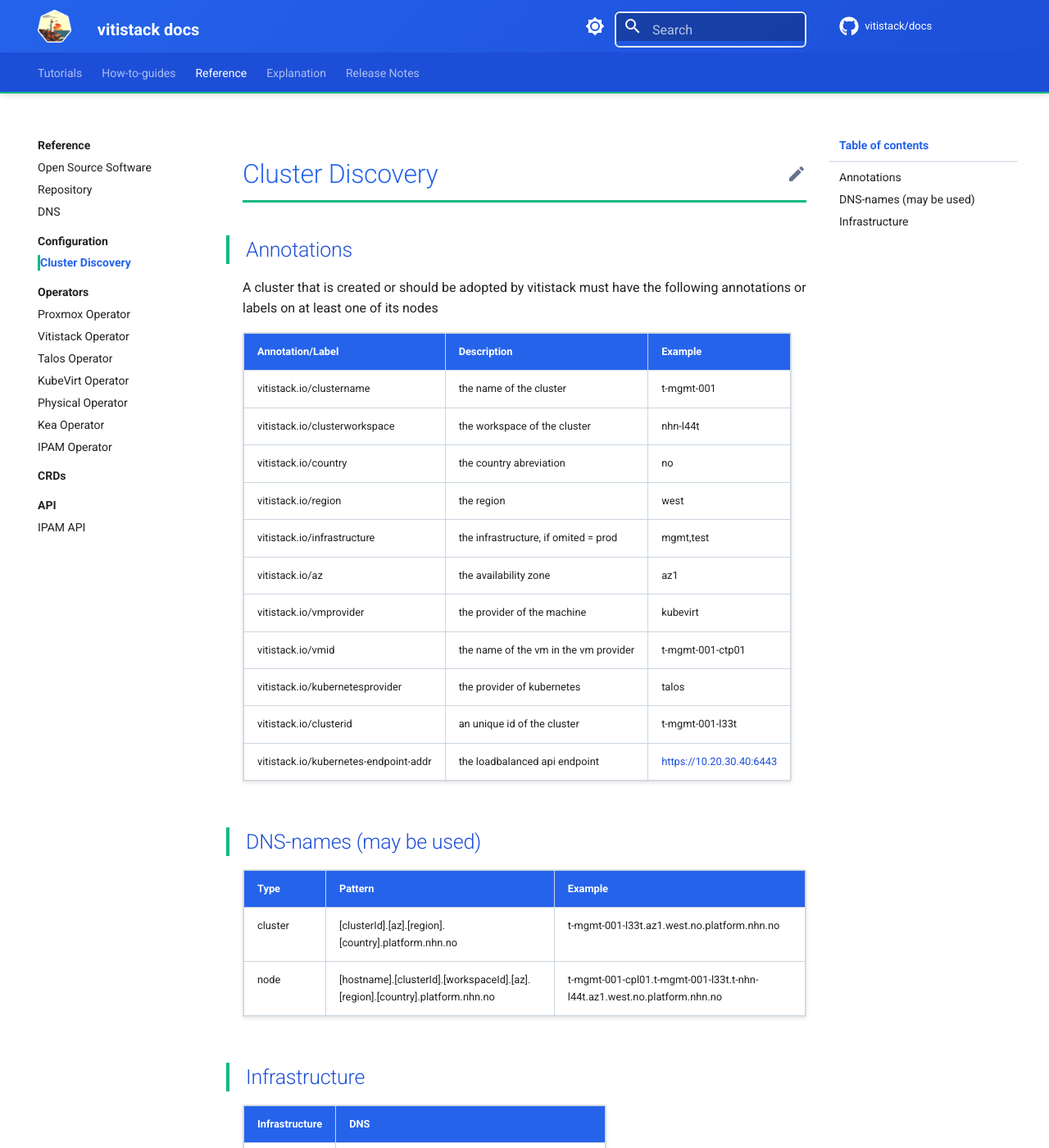
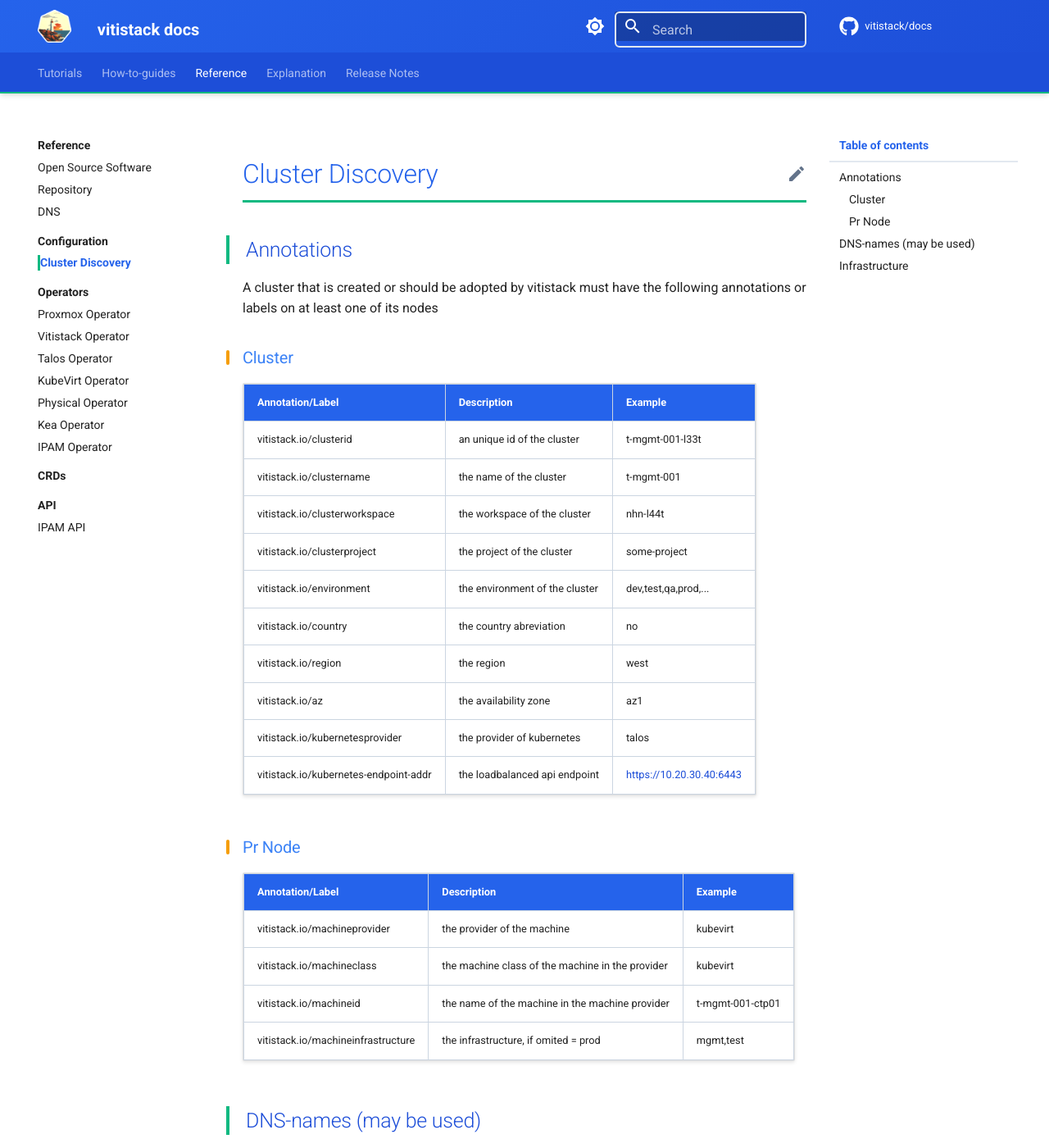
Before and after one commit to vitistack/docs, an MkDocs documentation site: the page built from docs/reference/configuration/clusterdiscovery.md, in a window 1280 px wide and 1400 px high. Shown: the whole window at 82% size. Built offline with MkDocs 1.6.1 and Material for MkDocs 9.7.7, drawn with Linux system fonts in a browser that asks for light colours; comment, search, counter and statistics services are not loaded.

Commit message:
Update clusterdiscovery.md

```diff
--- a/docs/reference/configuration/clusterdiscovery.md
+++ b/docs/reference/configuration/clusterdiscovery.md
@@ -5,19 +5,29 @@
 
 A cluster that is created or should be adopted by vitistack must have the following annotations or labels on at least one of its nodes
 
+###Cluster
+
 | Annotation/Label | Description | Example |
 |---|---|---|
+|vitistack.io/clusterid|an unique id of the cluster|t-mgmt-001-l33t|
 |vitistack.io/clustername|the name of the cluster|t-mgmt-001|
 |vitistack.io/clusterworkspace|the workspace of the cluster|nhn-l44t|
+|vitistack.io/clusterproject|the project of the cluster|some-project|
+|vitistack.io/environment|the environment of the cluster|dev,test,qa,prod,...|
 |vitistack.io/country|the country abreviation|no|
 |vitistack.io/region|the region|west|
-|vitistack.io/infrastructure|the infrastructure, if omited = prod|mgmt,test|
 |vitistack.io/az|the availability zone|az1|
-|vitistack.io/vmprovider|the provider of the machine|kubevirt|
-|vitistack.io/vmid|the name of the vm in the vm provider|t-mgmt-001-ctp01|
 |vitistack.io/kubernetesprovider|the provider of kubernetes|talos|
-|vitistack.io/clusterid|an unique id of the cluster|t-mgmt-001-l33t|
 |vitistack.io/kubernetes-endpoint-addr|the loadbalanced api endpoint|https://10.20.30.40:6443|
+
+### Pr Node
+
+| Annotation/Label | Description | Example |
+|---|---|---|
+|vitistack.io/machineprovider|the provider of the machine|kubevirt|
+|vitistack.io/machineclass|the machine class of the machine in the provider|kubevirt|
+|vitistack.io/machineid|the name of the machine in the machine provider|t-mgmt-001-ctp01|
+|vitistack.io/machineinfrastructure|the infrastructure, if omited = prod|mgmt,test|
 
 ## DNS-names (may be used)
 
```
